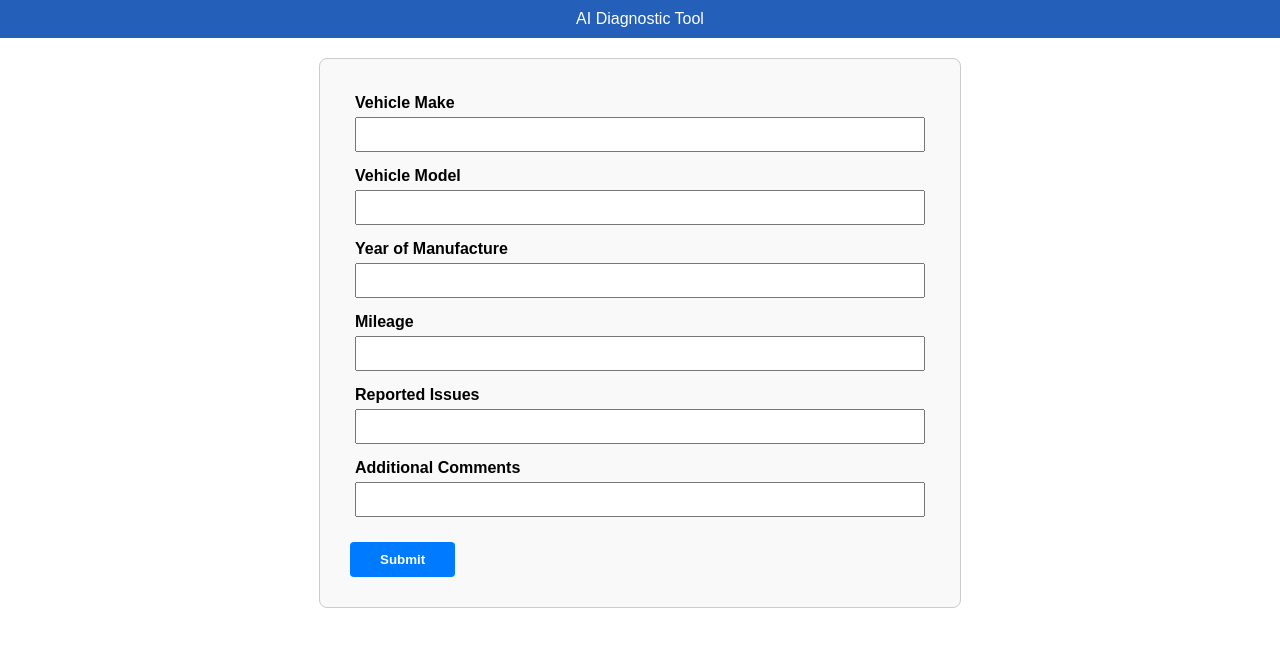
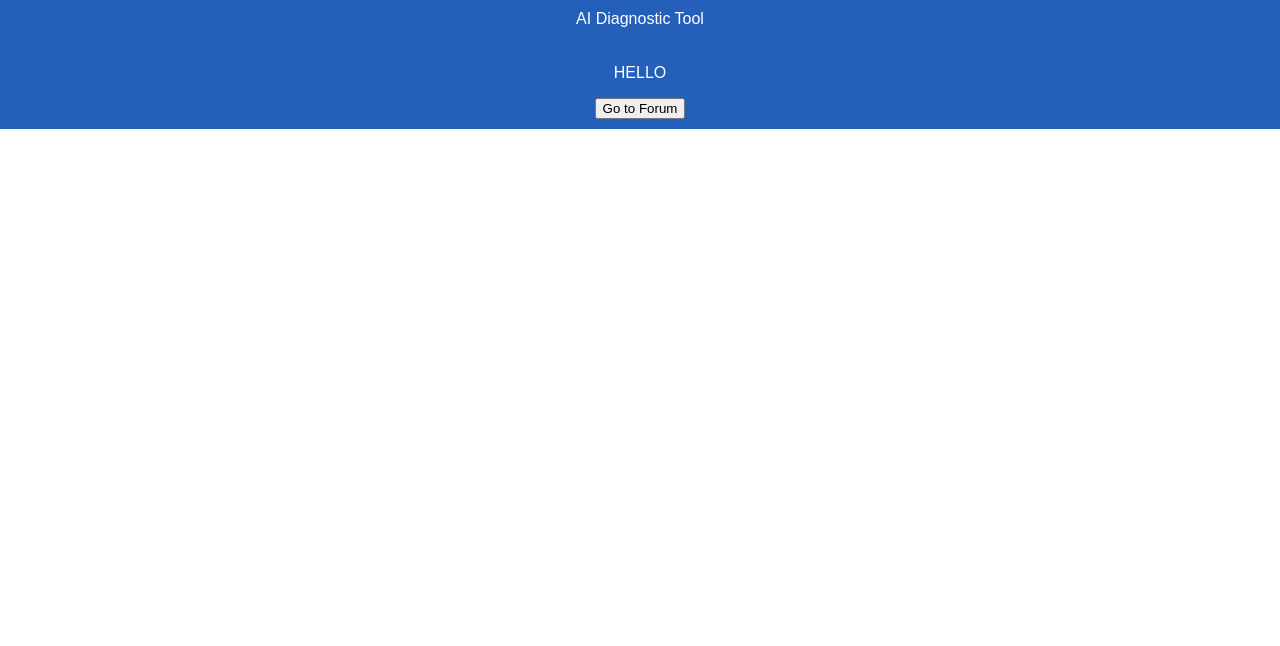
Before and after one commit to SWE-Practicum-AI-Diagnostic-Tool/SWE-Practicum-AI-Diagnostic-Tool, a Vue app: page /form in a window 1280 px wide. Shown: the top 646 px of the page. Built offline with nearby package versions, Linux system fonts and the light colour scheme.

Commit message:
Adding RouterLink
Added Router Link and sets the main page to be home page with a button going to the Form page

```diff
--- a/package.json
+++ b/package.json
@@ -13,7 +13,8 @@
     "lint": "eslint . --fix"
   },
   "dependencies": {
-    "vue": "^3.5.18"
+    "vue": "^3.5.18",
+    "vue-router": "^4.5.1"
   },
   "devDependencies": {
     "@eslint/js": "^9.31.0",
--- a/src/App.vue
+++ b/src/App.vue
@@ -1,5 +1,6 @@
 <script setup>
 import Form from './components/Form.vue';
+import Home from './components/Home.vue';
 </script>
 
 <template>
@@ -7,6 +8,6 @@ import Form from './components/Form.vue';
     AI Diagnostic Tool
   </header>
   <main>
-    <Form />
+    <RouterView />
   </main>
 </template>
--- a/src/components/Home.vue
+++ b/src/components/Home.vue
@@ -1,15 +1,19 @@
 <script>
-import NaviBar from './NaviBar.vue'
+import NaviBar from './NaviBar.vue';
+export default {
+        methods:{
+            goToForm(){
+                this.$router.push('/form');
+            }
+        }
+    }
 </script>
 
 <template>
-    <head>
-        <p>
-            Hello World
-        </p>
-
-        <NaviBar />
-    </head>
+    <header>
+        <p> HELLO </p>
+        <button v-on:click="goToForm">Go to Forum</button>
+    </header>
 </template>
 
 <style>
--- a/src/main.js
+++ b/src/main.js
@@ -2,5 +2,8 @@ import './assets/main.css'
 
 import { createApp } from 'vue'
 import App from './App.vue'
+import router from './router'
 
-createApp(App).mount('#app')
+createApp(App)
+    .use(router)
+    .mount('#app')
--- /dev/null
+++ b/src/router.js
@@ -0,0 +1,16 @@
+import { createMemoryHistory, createRouter } from 'vue-router'
+
+import HomeView from './components/Home.vue'
+import FormView from './components/Form.vue'
+
+const routes = [
+  { path: '/', component: HomeView },
+  { path: '/form', component: FormView },
+]
+
+const router = createRouter({
+  history: createMemoryHistory(),
+  routes,
+})
+
+export default router
```
Also changed, not shown: 1 other file (tests, documents, lock files or other folders).
